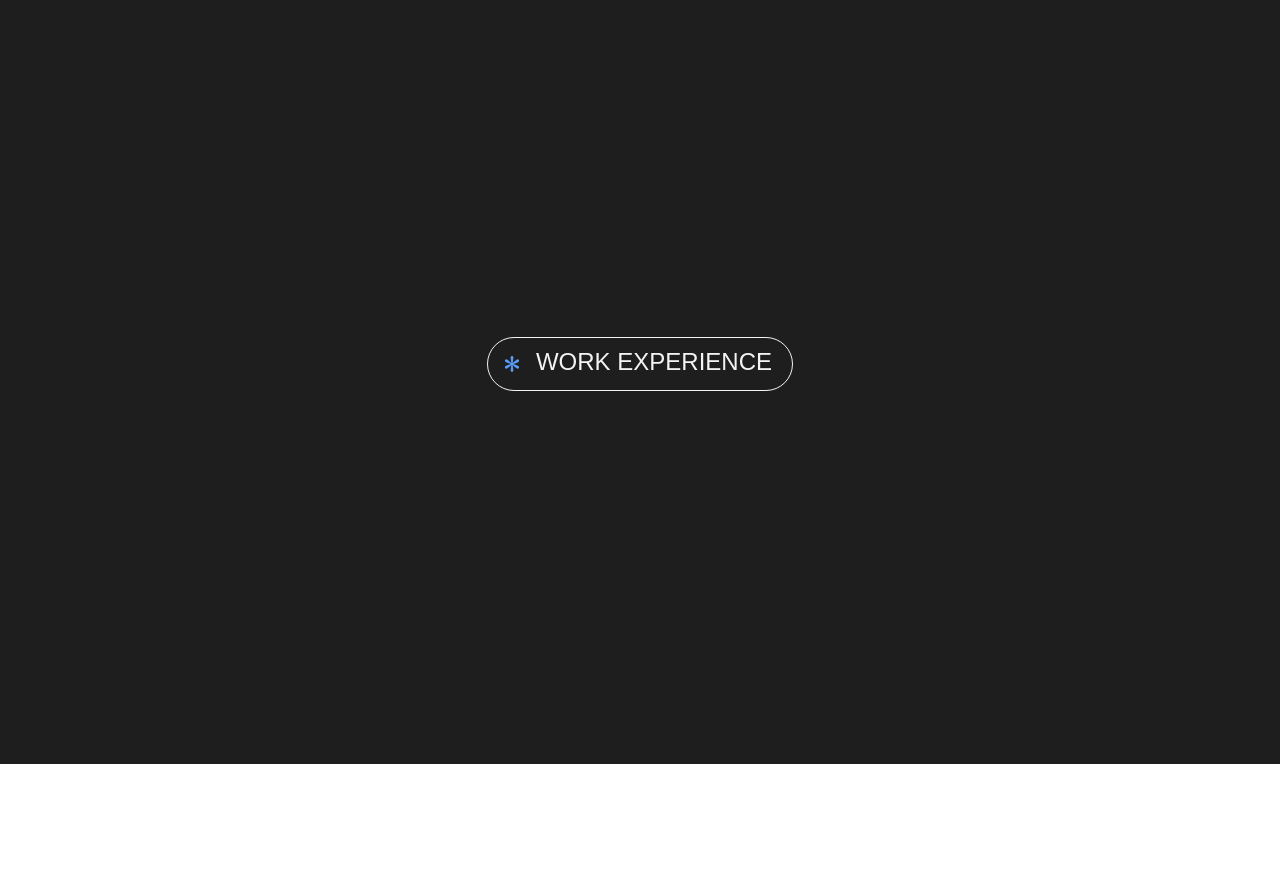
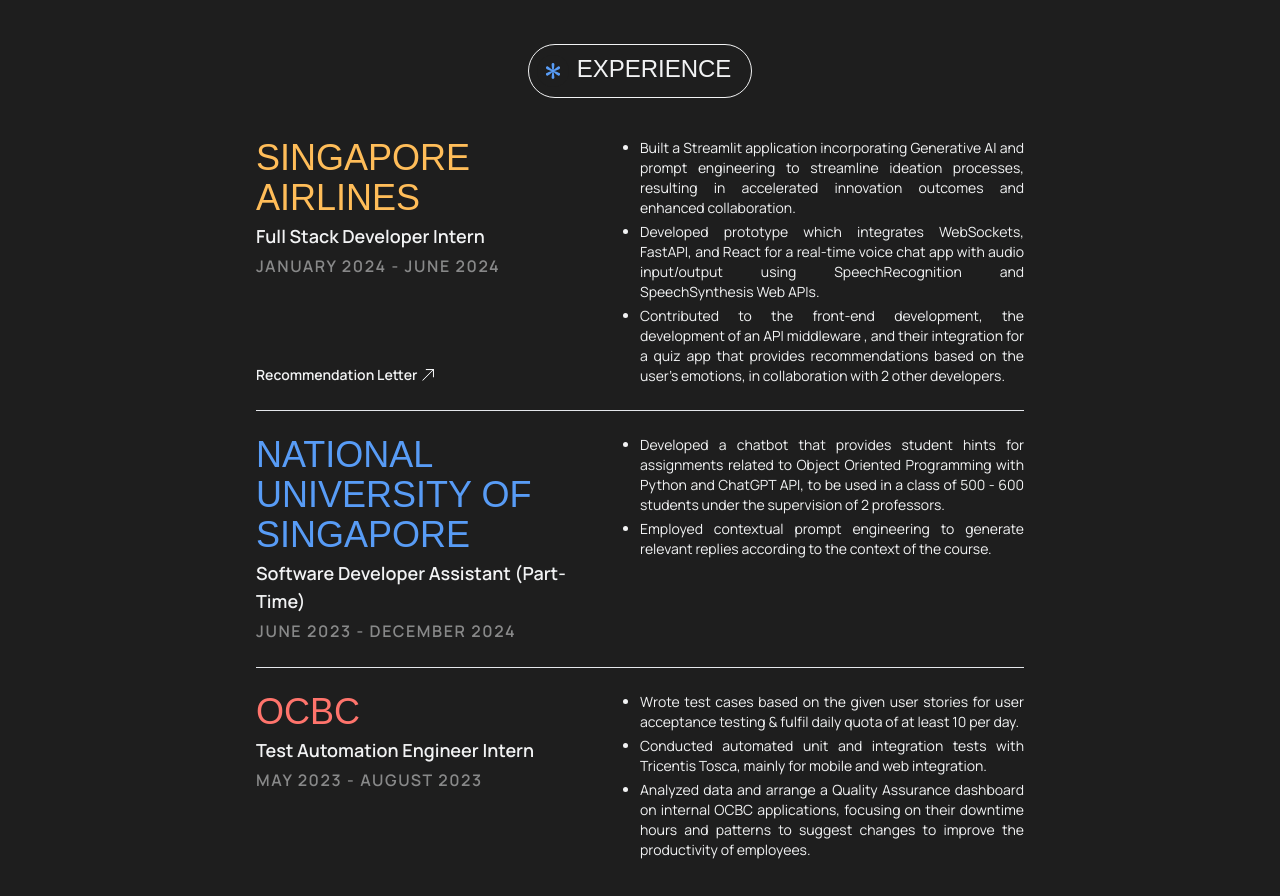
Before and after one commit to melissaharijanto/web-v4, a React (Vite) app: page / in a window 1280 px wide. Shown: the part 1660-2556 px from the top of the page. Before the commit the page ends 2424 px from the top, so only its background shows below. Built offline with nearby package versions, Linux system fonts and the light colour scheme; a web font is replaced by a local one.

Commit message:
Put together experience page

```diff
--- a/src/pages/Experience.tsx
+++ b/src/pages/Experience.tsx
@@ -1,14 +1,32 @@
+import ExperienceComponent from '../components/ExperienceComponent';
 import SubheadingTitle from '../components/SubheadingTitle';
 import { styles } from '../utils/css/styles';
+import { experiences } from '../utils/data/experience';
 
 const Experience = () => {
     return (
         <div
             id="experience"
-            className={`${styles.page} flex justify-center items-center`}>
+            className={`${styles.page} flex flex-col justify-center items-center`}>
             <SubheadingTitle
-                title="WORK EXPERIENCE"
+                title="EXPERIENCE"
                 flowerFill="fill-blue"></SubheadingTitle>
+            <div className="mt-10">
+                {experiences.map((exp, index) => {
+                    return (
+                        <ExperienceComponent
+                            index={index}
+                            textColor={exp.textColor}
+                            company={exp.company}
+                            isLast={index == experiences.length - 1}
+                            position={exp.position}
+                            period={exp.period}
+                            description={exp.description}
+                            links={exp.links}
+                        />
+                    );
+                })}
+            </div>
         </div>
     );
 };
--- /dev/null
+++ b/src/utils/data/experience.ts
@@ -0,0 +1,40 @@
+import { ExperienceInterface } from "../types/ExperienceInterface";
+import { links } from "./links";
+
+export const experiences: ExperienceInterface[] = [
+    {
+        textColor: 'text-yellow',
+        company: "Singapore Airlines",
+        position: "Full Stack Developer Intern",
+        period: "January 2024 - June 2024",
+        description: ["Built a Streamlit application incorporating Generative AI and prompt engineering \
+            to streamline ideation processes, resulting in accelerated innovation outcomes and enhanced collaboration.",
+            "Developed prototype which integrates WebSockets, FastAPI, and React for a real-time voice chat app with audio \
+            input/output using SpeechRecognition and SpeechSynthesis Web APIs.",
+        "Contributed to the front-end development, the development of an API middleware , and their integration \
+        for a quiz app that provides recommendations based on the user’s emotions, in collaboration with 2 other developers."],
+        links: [{
+            label: "Recommendation Letter",
+            url: links["sq-recommendation"],
+        }]
+    },
+    {
+        textColor: "text-blue",
+        company: "National University of Singapore",
+        position: "Software Developer Assistant (Part-Time)",
+        period: "June 2023 - December 2024",
+        description: ["Developed a chatbot that provides student hints for assignments related to Object Oriented Programming \
+            with Python and ChatGPT API, to be used in a class of 500 - 600 students under the supervision of 2 professors.",
+            "Employed contextual prompt engineering to generate relevant replies according to the context of the course."],
+    },
+    {
+        textColor: "text-red",
+        company: "OCBC",
+        position: "Test Automation Engineer Intern",
+        period: "May 2023 - August 2023",
+        description: ["Wrote test cases based on the given user stories for user acceptance testing & fulfil daily quota of at least 10 per day.",
+            "Conducted automated unit and integration tests with Tricentis Tosca, mainly for mobile and web integration.",
+            "Analyzed data and arrange a Quality Assurance dashboard on internal OCBC applications, focusing on their downtime \
+            hours and patterns to suggest changes to improve the productivity of employees."],
+    },
+]
```
